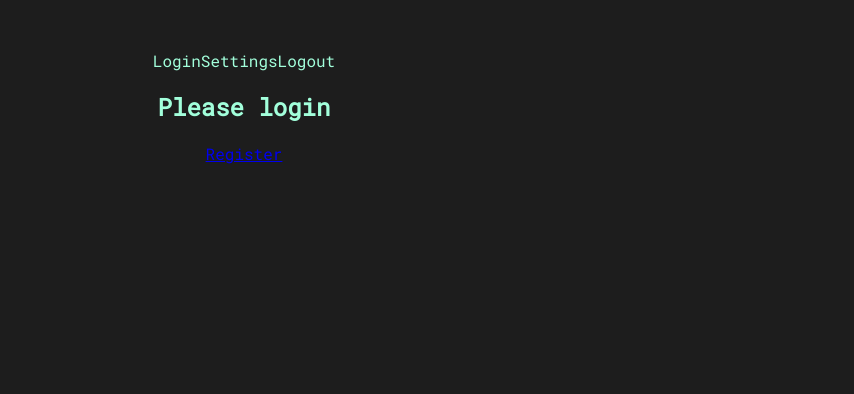
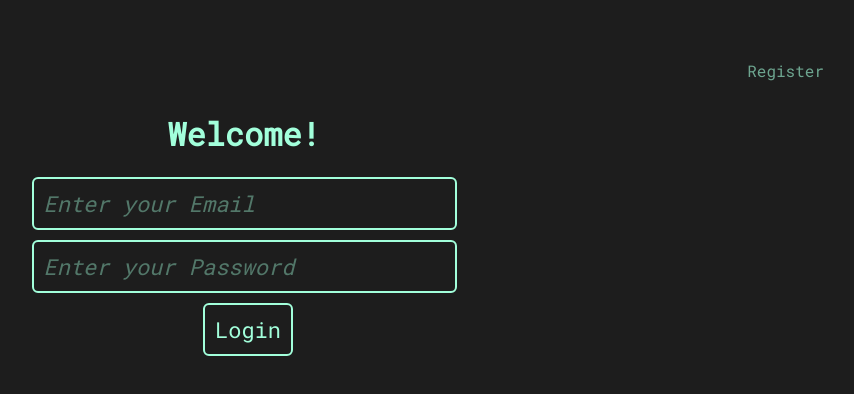
Before and after one commit to emilianos/react-todolist-firebase, a React (Create React App) app: page /login in a window 1280 px wide. Shown: the top 394 px of the page, without its empty margins (396-1250 px from the left). Built offline with nearby package versions, Linux system fonts and the light colour scheme; no server answers.

Commit message:
implemented auth and router

```diff
--- a/package.json
+++ b/package.json
@@ -9,6 +9,7 @@
     "firebase": "7.24.0",
     "react": "16.12.0",
     "react-dom": "16.12.0",
+    "react-router": "^5.2.0",
     "react-router-dom": "^5.2.0",
     "react-scripts": "3.0.1",
     "uuid": "8.3.1"
--- a/src/App.css
+++ b/src/App.css
@@ -12,6 +12,30 @@
   height: 100%;
   padding: 50px;
   color: var(--accent-color);
+}
+
+.navigation {
+  list-style: none;
+  padding: 0;
+  margin: 0;
+  display: flex;
+  align-content: space-between;
+  justify-content: flex-end;
+}
+
+.navigation > li {
+  padding: 10px;
+  opacity: .6;
+  cursor: pointer;
+}
+
+.navigation > li a {
+  text-decoration: none;
+  color: var(--accent-color);
+}
+
+.navigation > li:hover {
+  opacity: 1;
 }
 
 .todolist {
@@ -30,6 +54,10 @@
 
 .form {
   display: flex;
+}
+
+.login-form input {
+  margin-bottom: 10px;
 }
 
 .input {
--- a/src/App.js
+++ b/src/App.js
@@ -1,36 +1,28 @@
 import React from "react";
+import { AuthProvider } from "./Auth"
 import Nav from "./components/Nav";
 import Login from "./components/Login";
-// import Logout from "./components/Logout";
 import Main from "./components/Main";
 import Settings from "./components/Settings";
-
+import PrivateRoute from "./PrivateRoute";
 import {
   BrowserRouter as Router,
-  Switch,
-  Route,
-  Link
+  Route
 } from "react-router-dom"
 import "./App.css";
 
 const App = () => {
   return (
-    <Router>
-      <div className="app">
-        <Nav>
-          <Link to="/">Home</Link>
-          <Link to="/login">Login</Link>
-          <Link to="/settings">Settings</Link>
-          {/* <Link to="/logout">Logout</Link> */}
-        </Nav>
-
-        <Switch>
-          <Route path="/" exact component={Main} />
+    <AuthProvider>
+      <Router>
+        <div className="app">
+          <Nav />
+          <PrivateRoute path="/" exact component={Main} />
           <Route path="/login" component={Login} />
-          <Route path="/settings" component={Settings} />
-        </Switch>
-      </div>
-    </Router>
+          <PrivateRoute path="/settings" component={Settings} />
+        </div>
+      </Router>
+    </AuthProvider>
   );
 };
 
--- /dev/null
+++ b/src/Auth.js
@@ -0,0 +1,26 @@
+import React, { useEffect, useState, createContext } from 'react'
+import config from "./firebase"
+
+export const AuthContext = createContext()
+
+export const AuthProvider = ({ children }) => {
+  const [currentUser, setCurrentUser] = useState(null);
+  const [pending, setPending] = useState(true);
+
+  useEffect(() => {
+    config.auth().onAuthStateChanged((user) => {
+      setCurrentUser(user)
+      setPending(false)
+    });
+  }, []);
+
+  if(pending){
+    return <>Loading...</>
+  }
+
+  return (
+    <AuthContext.Provider value={{ currentUser }}>
+      {children}
+    </AuthContext.Provider>
+  );
+};
--- /dev/null
+++ b/src/PrivateRoute.js
@@ -0,0 +1,23 @@
+import React, { useContext } from "react";
+import { Route, Redirect } from "react-router-dom";
+import { AuthContext } from "./Auth";
+
+const PrivateRoute = ({ component: RouteComponent, ...rest }) => {
+  const {currentUser} = useContext(AuthContext);
+
+  return (
+    <Route
+      {...rest}
+      render={routeProps =>
+        !!currentUser ? (
+          <RouteComponent {...routeProps} />
+        ) : (
+          <Redirect to={"/login"} />
+        )
+      }
+    />
+  );
+};
+
+
+export default PrivateRoute
--- a/src/components/Login.js
+++ b/src/components/Login.js
@@ -1,12 +1,41 @@
-import React from "react";
+import React, { useCallback, useContext } from "react";
+import { withRouter, Redirect } from "react-router";
+import { AuthContext } from "../Auth";
+import Title from "./Title";
+import config from "../firebase";
 
-const Login = () => {
+const Login = ({ history }) => {
+  const handleLogin = useCallback(
+    async event => {
+      event.preventDefault();
+      const { email, password } = event.target.elements
+      try {
+        await config
+          .auth()
+          .signInWithEmailAndPassword(email.value, password.value)
+        history.push("/");
+      } catch (error) {
+        console.error(error);
+      }
+    }, [history]
+  );
+
+  const { currentUser } = useContext(AuthContext)
+
+  if (currentUser) {
+    return <Redirect to="/" />
+  }
+
   return (
-    <div>
-      <h2>Please login</h2>
-      <a href="#">Register</a>
+    <div className="todolist">
+      <Title value="Welcome!" />
+      <form className="login-form" onSubmit={handleLogin}>
+        <input className="input" name="email" type="email" placeholder="Enter your Email" />
+        <input className="input" name="password" type="password" placeholder="Enter your Password" />
+        <button className="submit" type="submit">Login</button>
+      </form>
     </div>
   )
 }
 
-export default Login;
+export default withRouter(Login);
--- a/src/components/Main.js
+++ b/src/components/Main.js
@@ -1,17 +1,19 @@
-import React from "react";
+import React, { useContext } from "react";
 import Form from "./Form";
 import Title from "./Title";
 import Todos from "./Todos";
 import { TodoProvider } from "../context/TodoContext";
-import { TitleProvider } from "../context/TitleContext";
+import { TodoContext } from "../context/TodoContext";
 
 const Main = () => {
+  const { todos } = useContext(TodoContext);
+  const completed = todos.filter(t => t.completed === false).length
+  // console.log(completed)
+
   return (
     <TodoProvider>
       <div className="todolist">
-        <TitleProvider>
-          <Title />
-        </TitleProvider>
+          <Title value={completed > 0 ? ("Todolist: " + completed) : "🥳"} />
         <Form />
         <Todos />
       </div>
--- a/src/components/Nav.js
+++ b/src/components/Nav.js
@@ -1,12 +1,29 @@
-import React from "react";
+import React, { useContext } from "react";
+import config from "../firebase"
+import { Link, useLocation } from "react-router-dom"
+import { AuthContext } from "../Auth";
 
 const Nav = () => {
+  const {currentUser} = useContext(AuthContext)
+  const location = useLocation();
+
   return (
-    <div>
-      <a>Login</a>
-      <a>Settings</a>
-      <a>Logout</a>
-    </div>
+    <>
+      {currentUser ? (
+        <ul className="navigation">
+          {location.pathname === "/" ? (
+            <li><Link to="/settings">Settings</Link></li>
+            ) : (
+              <li><Link to="/">Todos</Link></li>
+          )}
+          <li onClick={() => config.auth().signOut()}>Logout</li>
+        </ul>
+      ) : (
+        <ul className="navigation">
+          <li><Link to="/login">Register</Link></li>
+        </ul>
+      )}
+    </>
   )
 }
 
--- a/src/components/Settings.js
+++ b/src/components/Settings.js
@@ -1,12 +1,9 @@
 import React from "react";
+import Title from "./Title"
 
 const Settings = () => {
   return (
-    <div>
-      import React from "react";
-
-      <h2>Settings</h2>
-    </div>
+    <Title value="Settings" />
   )
 }
 
--- a/src/components/Title.js
+++ b/src/components/Title.js
@@ -1,16 +1,8 @@
-import React, { useContext } from "react";
-import { TitleContext } from "../context/TitleContext";
-import { TodoContext } from "../context/TodoContext";
+import React from "react";
 
-const Title = () => {
-  const { listName } = useContext(TitleContext);
-  const { todos } = useContext(TodoContext);
-  const completed = todos.filter(t => t.completed === false).length
-
+const Title = ({value}) => {
   return (
-    <div>
-      <h1 className="title">{listName}'s Todolist: {completed > 0 ? completed : "🥳"}</h1>
-    </div>
+      <h1 className="title">{value}</h1>
   );
 };
 
--- a/src/context/TitleContext.js
+++ b/src/context/TitleContext.js
@@ -2,14 +2,12 @@ import React, { createContext } from "react";
 
 export const TitleContext = createContext();
 
-export const TitleProvider = (props) => {
-  const listName = "Emi";
+export const TitleProvider = ({ children }) => {
+  let menuTitle = "";
 
   return (
-    <div>
-      <TitleContext.Provider value={{ listName }}>
-        {props.children}
-      </TitleContext.Provider>
-    </div>
+    <TitleContext.Provider value={{ menuTitle }}>
+      {children}
+    </TitleContext.Provider>
   );
 };
```
